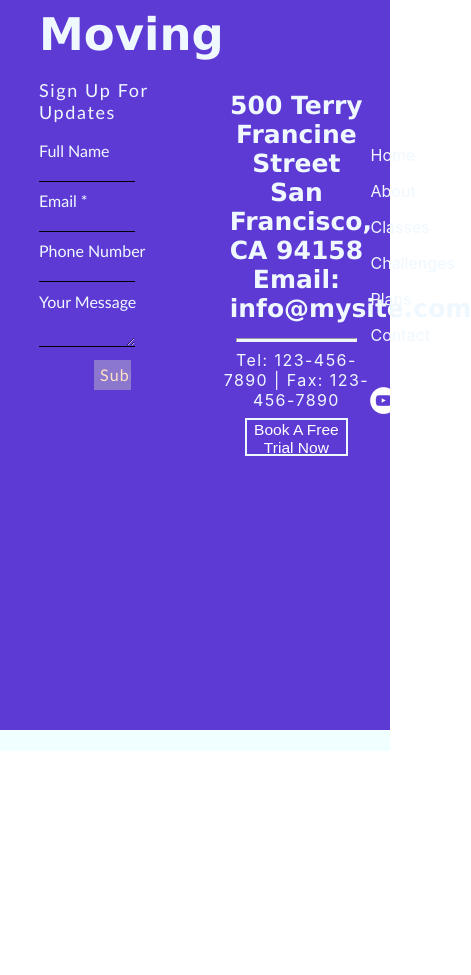
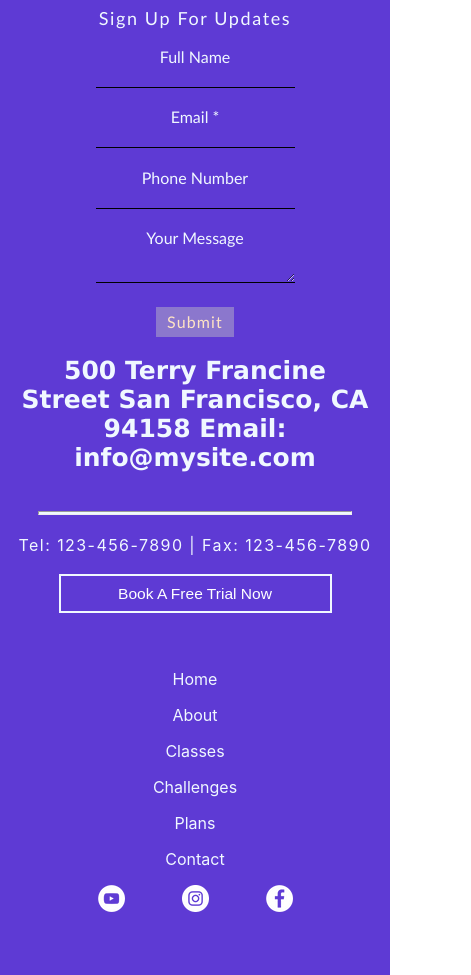
Before and after one commit to sachinCodes98/vishalswateewellness, a React (Create React App) app in the folder website/: page / in a window 390 px wide. Shown: the part 5563-6538 px from the top of the page, 471 px wide, since content can reach past the window. Before the commit the page ends 6314 px from the top, so only its background shows below. Built offline with nearby package versions, Linux system fonts and the light colour scheme.

Commit message:
Footer responsiveness

```diff
--- a/website/src/components/ContactForm/contactForm.module.css
+++ b/website/src/components/ContactForm/contactForm.module.css
@@ -48,3 +48,35 @@
   margin-left: 30%;
   cursor: pointer;
 }
+
+/* mobile screen media */
+
+@media all and (max-width: 480px){
+  .contactFormpTag {
+    text-align: center;
+    font-size: 16px;
+  }
+  .ContactFormMain {
+    text-align: center;
+  }
+  .formSubmitBtn {
+    margin:auto;
+    font-size: 14px;
+  }
+}
+
+/* tablet screen media */
+
+@media all and (max-width: 768px){
+  .contactFormpTag {
+    text-align: center;
+    font-size: 18px;
+  }
+  .ContactFormMain {
+    text-align: center;
+  }
+  .formSubmitBtn {
+    margin:auto;
+    font-size: 16px;
+  }
+}
--- a/website/src/components/Footer/footer.module.css
+++ b/website/src/components/Footer/footer.module.css
@@ -1,32 +1,85 @@
-.footerContainer{
+/* Original styles */
+
+.footerContainer {
     height: 120vh;
     width: 100%;
     background-color: azure;
-}
-.footerMain{
+  }
+
+  .footerMain {
     height: 90%;
     width: 100%;
-    /* margin-top:10%; */
     background-color: #5e3ad4;
     display: flex;
-}
-.formContainer{
-    /* border: 1px solid white; */
+  }
+
+  .formContainer {
     width: 47%;
     margin-left: 10%;
-    padding-top: 10% ;
-    color:aliceblue ;
-    /* margin: auto; */
-}
-.addressComp{
-    /* border: 1px solid white; */
+    padding-top: 10%;
+    color: aliceblue;
+  }
+
+  .addressComp {
     margin: auto;
     width: 38%;
     text-justify: distribute;
-}
-.footerNavComp{
-    /* border: 1px solid white; */
+  }
+
+  .footerNavComp {
     width: 15%;
     text-align: center;
     margin: auto;
-}
+  }
+
+  /* Media queries for tablet */
+  @media only screen and (max-width: 768px) {
+    .footerContainer {
+      height: auto;
+      min-height: 100vh;
+    }
+
+    .footerMain {
+      flex-direction: column;
+    }
+
+    .formContainer {
+      width: 100%;
+      margin-left: 0;
+      padding-top: 5%;
+    }
+
+    .addressComp {
+      width: 100%;
+    }
+
+    .footerNavComp {
+      width: 100%;
+      margin-top: 20px; /* Add spacing between components */
+    }
+  }
+
+  /* Media queries for mobile */
+  @media only screen and (max-width: 480px) {
+    .footerContainer {
+      height: auto;
+      min-height: 100vh;
+    }
+
+    .footerMain {
+      flex-direction: column;
+    }
+
+    .formContainer,
+    .addressComp,
+    .footerNavComp {
+      width: 100%;
+      margin-left: 0;
+      padding-top: 5%;
+      margin: auto;
+    }
+
+    .footerNavComp {
+      margin-top: 20px; /* Add spacing between components */
+    }
+  }
--- a/website/src/components/FooterNavigation/FooterNav.jsx
+++ b/website/src/components/FooterNavigation/FooterNav.jsx
@@ -3,16 +3,29 @@ import styles from "../FooterNavigation/footerNav.module.css"
 import ytLogo from "../../gallery/ytLogo.png"
 import instaLogo from "../../gallery/instaLogo.png"
 import fbLogo from "../../gallery/fbLogo.png"
+import { Link } from 'react-router-dom'
 
 const FooterNav = () => {
   return (
     <>
-        <p className={styles.footerNavLink}>Home</p>
-        <p className={styles.footerNavLink}>About</p>
-        <p className={styles.footerNavLink}>Classes</p>
-        <p className={styles.footerNavLink}>Challenges</p>
-        <p className={styles.footerNavLink}>Plans</p>
-        <p className={styles.footerNavLink}>Contact</p>
+        <p >
+          <Link className={styles.footerNavLink} to="/">Home</Link>
+        </p>
+        <p >
+          <Link className={styles.footerNavLink} to="/about">About</Link>
+        </p>
+        <p >
+          <Link className={styles.footerNavLink} to="/classes">Classes</Link>
+        </p>
+        <p >
+          <Link className={styles.footerNavLink} to="/challenges">Challenges</Link>
+        </p>
+        <p >
+          <Link className={styles.footerNavLink} to="/plans">Plans</Link>
+        </p>
+        <p >
+          <Link className={styles.footerNavLink} to="/contact">Contact</Link>
+        </p>
         <div className={styles.logosContainer}>
           <div className={styles.logosDiv}>
             <img src={ytLogo} alt="ytLogo" />
--- a/website/src/components/FooterNavigation/footerNav.module.css
+++ b/website/src/components/FooterNavigation/footerNav.module.css
@@ -1,16 +1,33 @@
-.footerNavLink{
+.footerNavLink {
+    text-align: left;
+    text-decoration: none;
     color: aliceblue;
-    text-align: left;
 }
-.logosContainer{
+.logosContainer {
   width: 70%;
   display: flex;
   /* margin: auto; */
   justify-content: space-between;
   margin-top: 5vh;
+  margin-bottom: 10vh;
 }
-.logosDiv>img:hover{
+.logosDiv > img:hover {
   cursor: pointer;
   width: 5vh;
   height: 5vh;
 }
+
+/* mobile screen media */
+
+@media all and (max-width: 480px) {
+  .footerNavLink {
+      text-align: center;
+      text-decoration: none;
+      color: aliceblue;
+  }
+  .logosContainer {
+    width: 50%;
+    margin: auto;
+    margin-bottom: 7vh;
+  }
+}
```
Lines whose indentation alone changed are shown as unchanged.
